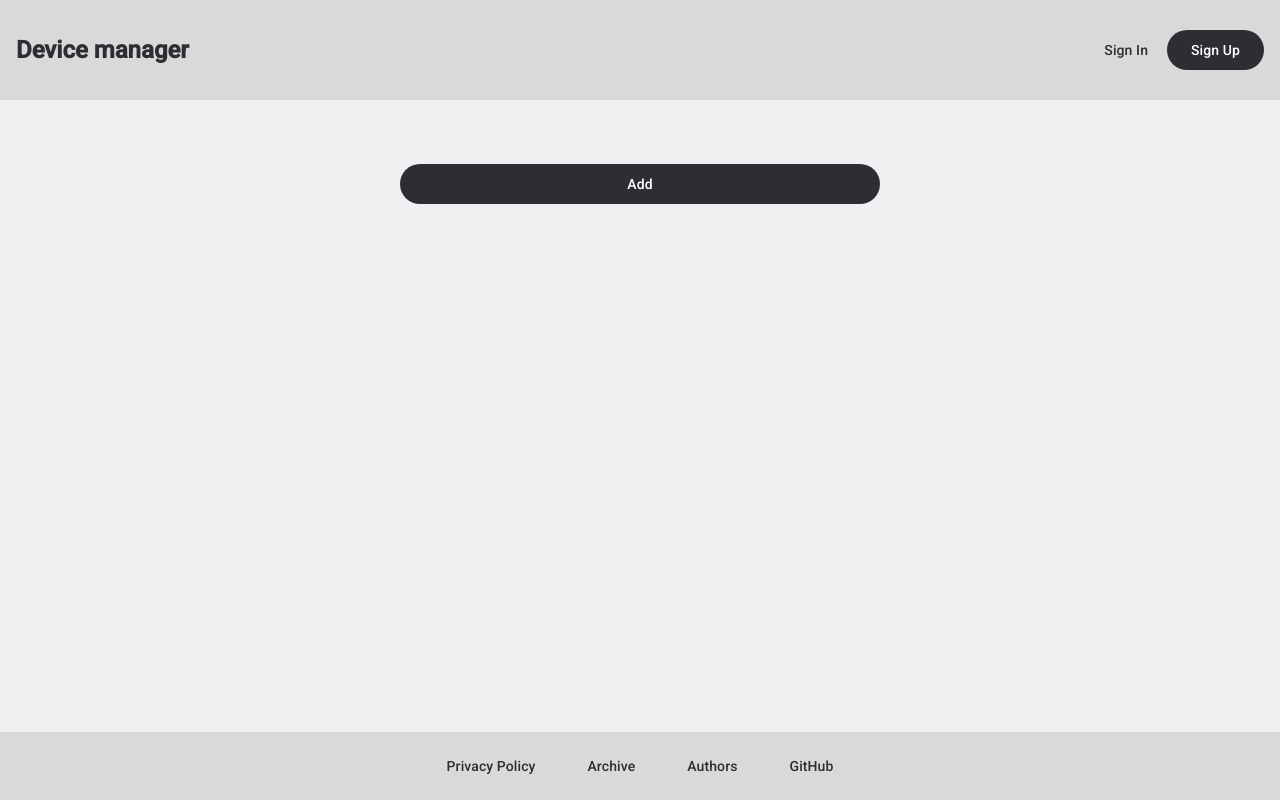
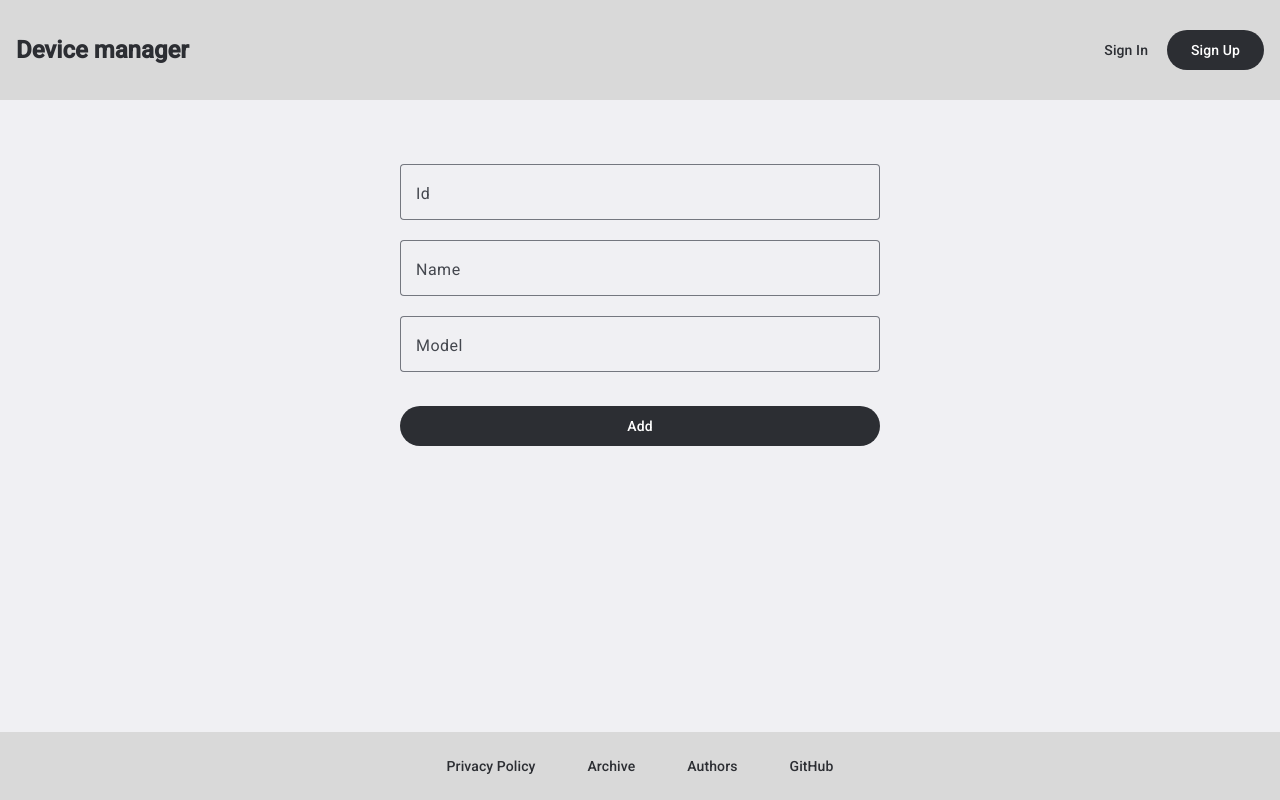
Before and after one commit to trplx/ng-course-practice, an Angular app: page /add-device in a window 1280 px wide. Built offline with nearby package versions, Linux system fonts and the light colour scheme.

Commit message:
Fix  form

```diff
--- a/src/app/components/add-device-form/add-device-form.component.html
+++ b/src/app/components/add-device-form/add-device-form.component.html
@@ -1,6 +1,20 @@
 <div class="add-device-wrapper">
     <div class="add-device-form">
 
+        <mat-form-field appearance="outline" class="add-device-form__input">
+            <mat-label>Id</mat-label>
+            <input matInput placeholder="Placeholder">
+        </mat-form-field>
+
+        <mat-form-field appearance="outline" class="add-device-form__input">
+            <mat-label>Name</mat-label>
+            <input matInput placeholder="Placeholder">
+        </mat-form-field>
+
+        <mat-form-field appearance="outline" class="add-device-form__input">
+            <mat-label>Model</mat-label>
+            <input matInput placeholder="Placeholder">
+        </mat-form-field>
 
         <button mat-flat-button class="add-device-button">Add</button>
     </div>
--- a/src/app/components/add-device-form/add-device-form.component.scss
+++ b/src/app/components/add-device-form/add-device-form.component.scss
@@ -10,5 +10,10 @@
 }
 
 .add-device-button {
+    margin-top: 1em;
     width: 100%;
 }
+
+.add-device-form__input {
+    display: block;
+}
```
